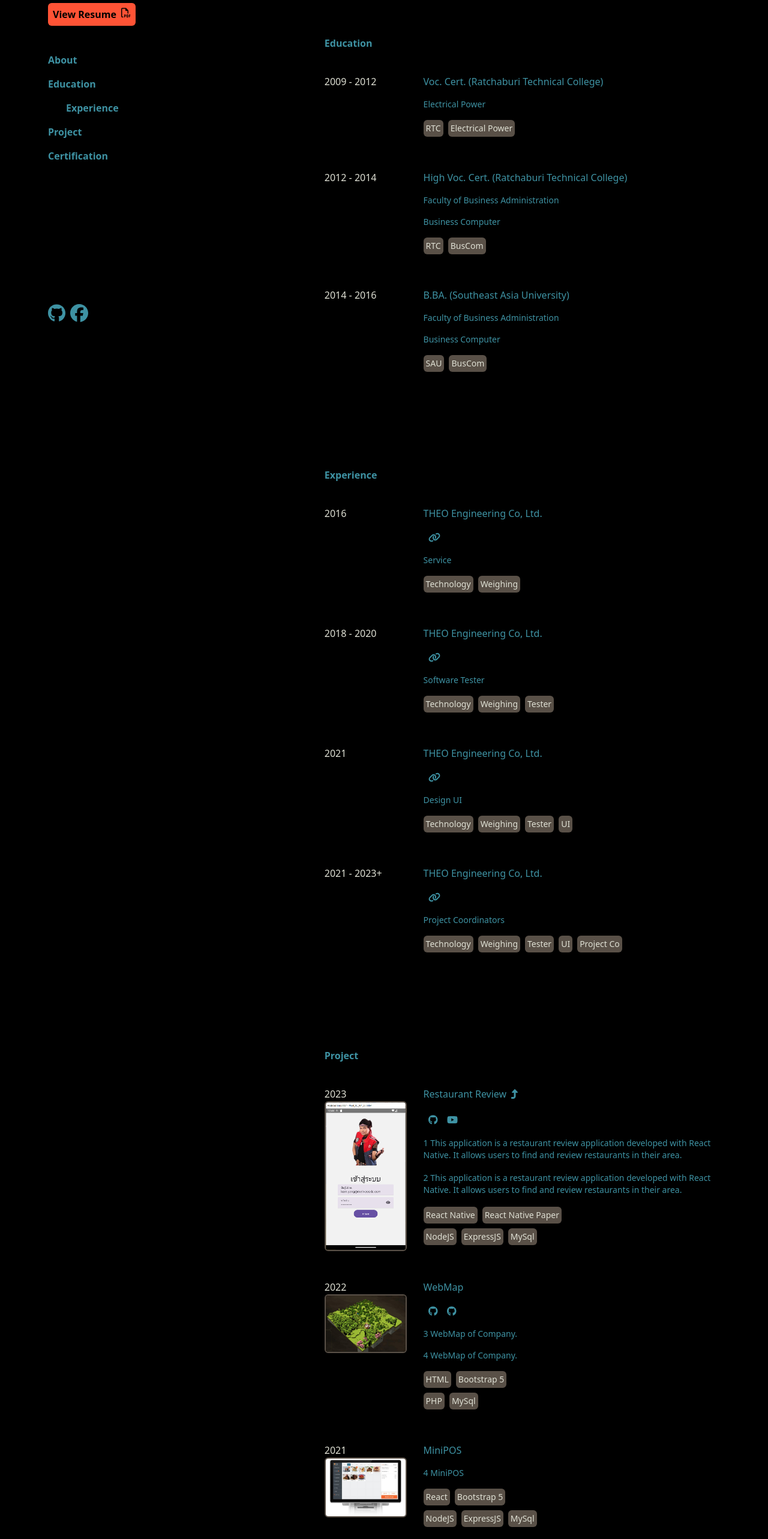
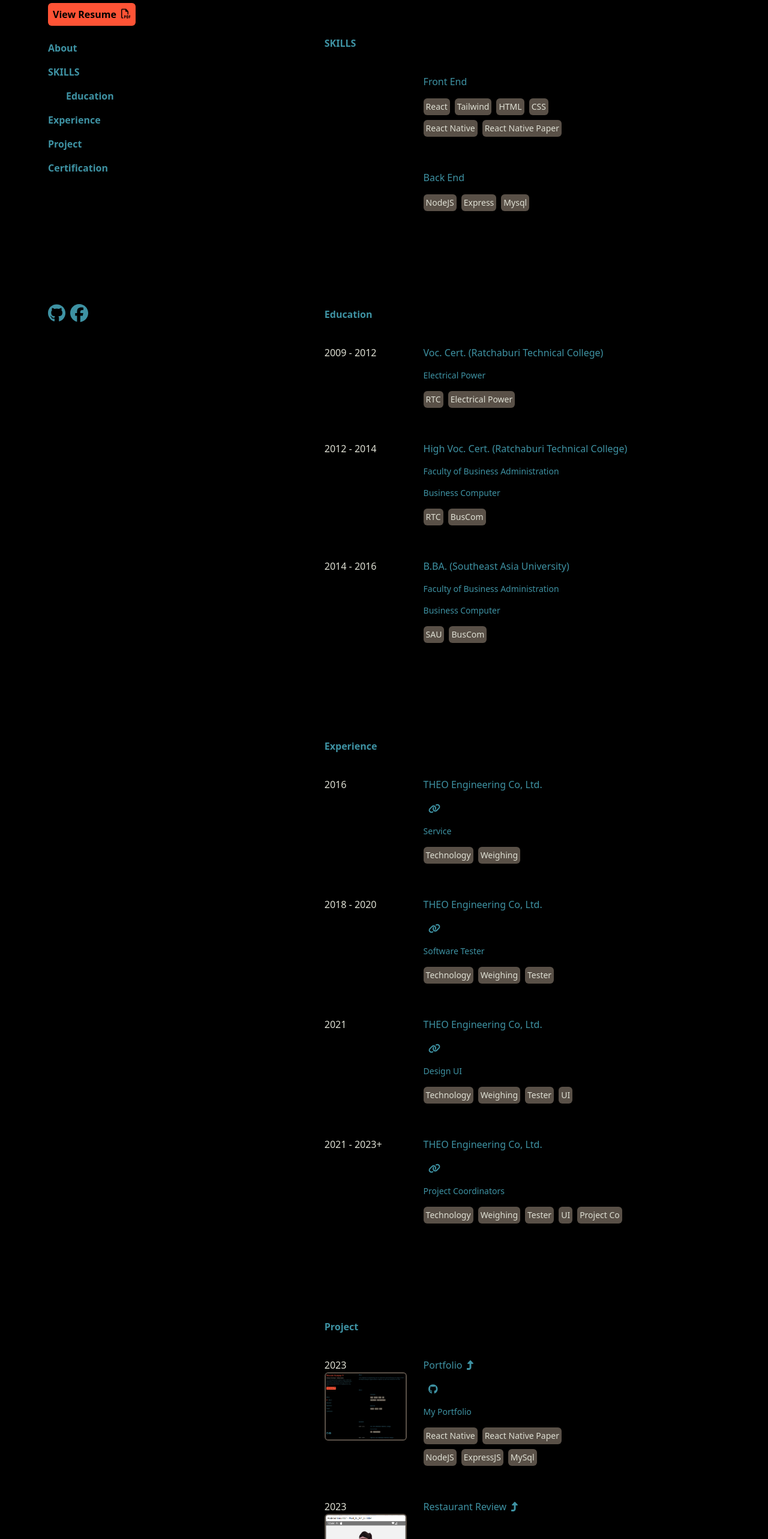
Before and after one commit to TheTaoMC/Portfolio, a React (Vite) app: page / in a window 1280 px wide. Shown: the part 200-2766 px from the top of the page at 60% size. Built offline with nearby package versions, Linux system fonts and the light colour scheme.

Commit message:
221123024

```diff
--- /dev/null
+++ b/src/Data/SKILLS.json
@@ -0,0 +1,25 @@
+[
+  {
+    "year": "",
+    "img": "",
+    "contenttitle": "Front End",
+    "contenttitlelink": "",
+
+    "iconlinks": [],
+    "descriptions": [],
+    "tags": [
+      ["React", "Tailwind", "HTML", "CSS"],
+      ["React Native", "React Native Paper"]
+    ]
+  },
+  {
+    "year": "",
+    "img": "",
+    "contenttitle": "Back End",
+    "contenttitlelink": "",
+
+    "iconlinks": [],
+    "descriptions": [],
+    "tags": [["NodeJS", "Express", "Mysql"]]
+  }
+]
--- a/src/components/Content.jsx
+++ b/src/components/Content.jsx
@@ -18,33 +18,36 @@ import {
   dataCertification,
 } from "./Data"
 import FooterR from "./Contents/FooterR"
+import DataJson from "../Data/SKILLS.json"
 
 const Content = ({ onaddsectionidsin }) => {
+  //console.log(DataJson);
   return (
     <>
       <div className="grid gap-y-32 px-2">
-        <About onaddsectionidsin={onaddsectionidsin}  title={"About"} />
+        <About onaddsectionidsin={onaddsectionidsin} title={"About"} />
         <ContentContainer
           onaddsectionidsin={onaddsectionidsin}
-
+          title={"SKILLS"}
+          data={DataJson}
+        />
+        <ContentContainer
+          onaddsectionidsin={onaddsectionidsin}
           title={"Education"}
           data={dataEducation}
         />
         <ContentContainer
           onaddsectionidsin={onaddsectionidsin}
-
           title={"Experience"}
           data={dataExperience}
         />
         <ContentContainer
           onaddsectionidsin={onaddsectionidsin}
-
           title={"Project"}
           data={dataProject}
         />
         <ContentContainer
           onaddsectionidsin={onaddsectionidsin}
-
           title={"Certification"}
           data={dataCertification}
         />
--- /dev/null
+++ b/src/components/ContentDetail/Iconlink/IconMappings.js
@@ -0,0 +1,22 @@
+// IconMappings.js
+import { FontAwesomeIcon } from "@fortawesome/react-fontawesome"
+import { faFilePdf } from "@fortawesome/free-regular-svg-icons"
+import { faCode, faHashtag } from "@fortawesome/free-solid-svg-icons"
+import {
+  faFacebook,
+  faFacebookF,
+  faGithub,
+  faLine,
+  faLinkedin,
+} from "@fortawesome/free-brands-svg-icons"
+
+export const iconMappings = {
+  faFacebook,
+  faFacebookF,
+  faGithub,
+  faLine,
+  faLinkedin,
+  faCode,
+  faHashtag,
+  faFilePdf,
+}
--- a/src/components/Contents/ContentContainer.jsx
+++ b/src/components/Contents/ContentContainer.jsx
@@ -6,6 +6,16 @@ import Iconlink from "../ContentDetail/Iconlink"
 import Img from "../ContentDetail/Img"
 import Tag from "../ContentDetail/Tag"
 import Year from "../ContentDetail/Year"
+import { iconMappings } from "../ContentDetail/Iconlink/IconMappings"
+
+import {
+  faFacebook,
+  faGithub,
+  faInstagram,
+  faLinkedin,
+  faTwitter,
+  faYoutube,
+} from "@fortawesome/free-brands-svg-icons"
 
 /*
 <ContentContainer
@@ -16,7 +26,7 @@ import Year from "../ContentDetail/Year"
 const ContentContainer = ({ onaddsectionidsin, title, data = [] }) => {
   const [ishover, setIshover] = useState({})
   //console.log("setIshover:", ishover)
-
+  //console.log(data)
   const Section_ID = `${title}-section`
 
   useEffect(() => {
@@ -60,7 +70,12 @@ const ContentContainer = ({ onaddsectionidsin, title, data = [] }) => {
             {data.iconlinks.length > 0 ? (
               <div className="flex gap-2 items-center">
                 {data.iconlinks.map((data, index) => (
-                  <Iconlink key={index} icon={data.icon} link={data.link} />
+                  //<Iconlink key={index} icon={data.icon} link={data.link} />
+                  <Iconlink
+                    key={index}
+                    icon={iconMappings[data.icon] || data.icon}
+                    link={data.link}
+                  />
                 ))}
               </div>
             ) : null}
--- a/src/components/Data.jsx
+++ b/src/components/Data.jsx
@@ -5,7 +5,7 @@ import {
   faLinkedin,
   faTwitter,
   faYoutube,
-} from "@fortawesome/free-brands-svg-icons";
+} from "@fortawesome/free-brands-svg-icons"
 
 export const data = {
   name: "Manote Bunyoy",
@@ -14,19 +14,19 @@ export const data = {
     "From initial requirements to detailed design, and through development to the final product, our integrated approach streamlines the entire process, ensuring a cohesive and efficient journey from concept to completion—all in one place.",
   btntxt: "View Resume",
   link: "",
-};
+}
 
 export const datanav = {
   title: "About",
   description:
     "I am a beginner in programming, but I am passionate about technology and eager to learn. I am always looking for opportunities to improve my skills and contribute to the field.",
-};
+}
 
 export const dataabout = {
   title: "About",
   description:
     "I am a beginner in programming, but I am passionate about technology and eager to learn. I am always looking for opportunities to improve my skills and contribute to the field.",
-};
+}
 
 export const dataEducation = [
   {
@@ -59,7 +59,7 @@ export const dataEducation = [
     descriptions: ["Faculty of Business Administration", "Business Computer"],
     tags: [["SAU", "BusCom"]],
   },
-];
+]
 
 export const dataExperience = [
   {
@@ -88,7 +88,7 @@ export const dataExperience = [
       },
     ],
     descriptions: ["Software Tester"],
-    tags: [["Technology", "Weighing",'Tester']],
+    tags: [["Technology", "Weighing", "Tester"]],
   },
   {
     year: "2021",
@@ -102,7 +102,7 @@ export const dataExperience = [
       },
     ],
     descriptions: ["Design UI"],
-    tags: [["Technology", "Weighing",'Tester','UI']],
+    tags: [["Technology", "Weighing", "Tester", "UI"]],
   },
   {
     year: "2021 - 2023+",
@@ -116,15 +116,31 @@ export const dataExperience = [
       },
     ],
     descriptions: ["Project Coordinators"],
-    tags: [["Technology", "Weighing",'Tester','UI','Project Co']],
+    tags: [["Technology", "Weighing", "Tester", "UI", "Project Co"]],
   },
-];
+]
 
-import imgExp from "../assets/rn001.png";
-import imgExp2 from "../assets/webmap.png";
-import imgExp3 from "../assets/POS.jpg";
-import { faLink } from "@fortawesome/free-solid-svg-icons";
+import imgExp from "../assets/rn001.png"
+import imgExp2 from "../assets/webmap.png"
+import imgExp3 from "../assets/POS.jpg"
+import Portfolio from "../assets/Portfolio.jpg"
+import { faLink } from "@fortawesome/free-solid-svg-icons"
 export const dataProject = [
+  {
+    year: "2023",
+    img: Portfolio,
+    contenttitle: "Portfolio",
+    contenttitlelink: "https://www.thetaomc.xyz/",
+
+    iconlinks: [
+      { icon: faGithub, link: "https://github.com/TheTaoMC/Portfolio" },
+    ],
+    descriptions: ["My Portfolio"],
+    tags: [
+      ["React Native", "React Native Paper"],
+      ["NodeJS", "ExpressJS", "MySql"],
+    ],
+  },
   {
     year: "2023",
     img: imgExp,
@@ -136,8 +152,7 @@ export const dataProject = [
       { icon: faYoutube, link: "https://youtu.be/DOUP5gwk2jI" },
     ],
     descriptions: [
-      "1 This application is a restaurant review application developed with React Native. It allows users to find and review restaurants in their area.",
-      "2 This application is a restaurant review application developed with React Native. It allows users to find and review restaurants in their area.",
+      "This application is a restaurant review application developed with React Native. It allows users to find and review restaurants in their area.",
     ],
     tags: [
       ["React Native", "React Native Paper"],
@@ -160,51 +175,9 @@ export const dataProject = [
       ["PHP", "MySql"],
     ],
   },
-  {
-    year: "2021",
-    img: imgExp3,
-    contenttitle: "MiniPOS",
-    contenttitlelink: "",
+]
 
-    iconlinks: [],
-    descriptions: ["4 MiniPOS"],
-    tags: [
-      ["React", "Bootstrap 5"],
-      ["NodeJS", "ExpressJS", "MySql"],
-    ],
-  },
-  {
-    year: "2020",
-    img: imgExp3,
-    contenttitle: "MiniShop",
-    contenttitlelink: "",
-
-    iconlinks: [],
-    descriptions: ["5 MiniShop"],
-    tags: [
-      ["React", "Bootstrap 5"],
-      ["NodeJS", "ExpressJS", "MySql"],
-    ],
-  },
-  {
-    year: "2000",
-    img: imgExp3,
-    contenttitle: "CityPopShop",
-    contenttitlelink: "",
-
-    iconlinks: [
-      { icon: faGithub, link: "https://github.com/TheTaoMC/Isaan_Food_House" },
-      { icon: faGithub, link: "" },
-    ],
-    descriptions: ["6 CityPopShop"],
-    tags: [
-      ["HTML", "CSS"],
-      ["Php", "MySql"],
-    ],
-  },
-];
-
-export const dataArticle = [];
+export const dataArticle = []
 export const dataCertification = [
   {
     year: "2023",
@@ -270,4 +243,4 @@ export const dataCertification = [
     descriptions: ["Test CSS skills with W3Schools' Exercises."],
     tags: [["CSS", "Front End"]],
   },
-];
+]
--- /dev/null
+++ b/src/components/Edit.jsx
@@ -0,0 +1,42 @@
+import React, { useState, useEffect } from "react"
+import Skills from "../Data/SKILLS.json"
+import fs from "fs"
+
+const Edit = () => {
+  const [jsonData, setJsonData] = useState(null)
+  const [error, setError] = useState(null)
+
+  useEffect(() => {
+    const fetchData = async () => {
+      try {
+        const response = await fetch(Skills)
+
+        if (!response.ok) {
+          throw new Error(`HTTP error! Status: ${response.status}`)
+        }
+
+        const data = await response.json()
+        setJsonData(data)
+      } catch (error) {
+        console.error("Error reading JSON file:", error)
+        setError(error.message || "Error reading JSON file")
+      }
+    }
+
+    fetchData()
+  }, [])
+
+  return (
+    <div>
+      {error ? (
+        <p>{error}</p>
+      ) : jsonData ? (
+        <pre>{JSON.stringify(jsonData, null, 2)}</pre>
+      ) : (
+        <p>Loading JSON data...</p>
+      )}
+    </div>
+  )
+}
+
+export default Edit
```
Also changed, not shown: src/App.jsx (+42 -38 lines), src/assets/Portfolio.jpg (added).
